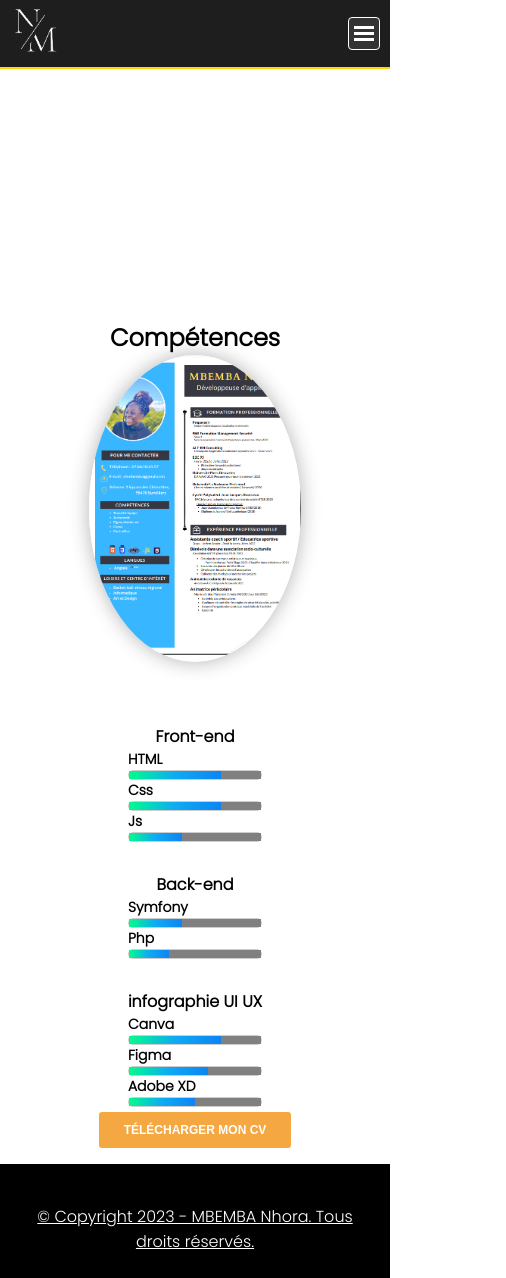
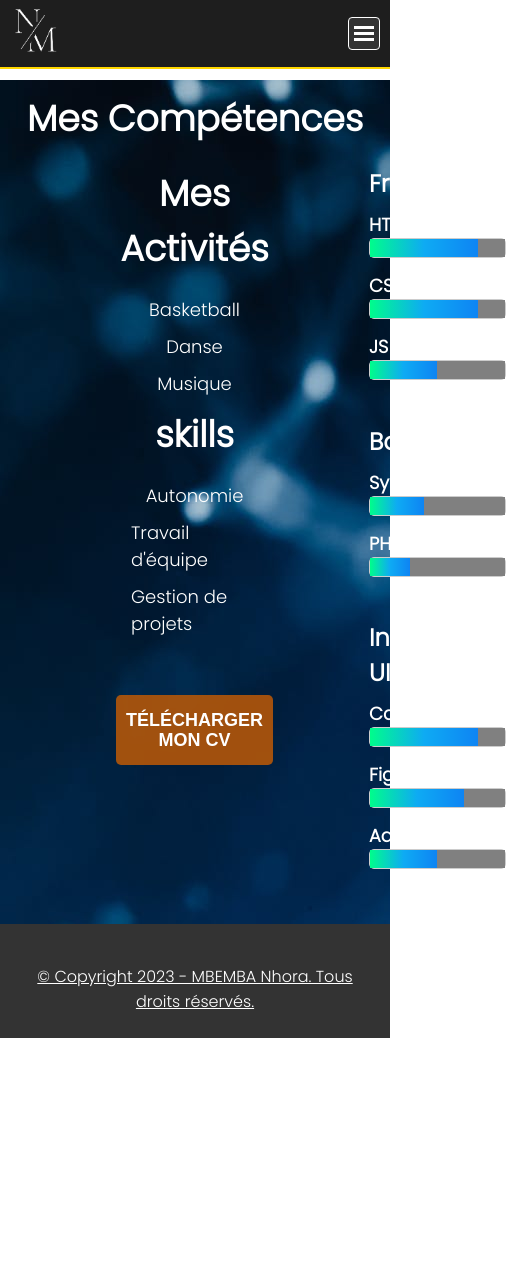
Before and after one commit to Nhoni/Cv_Mbemba_Nhora, a React (Vite) app: page /competences in a window 390 px wide. Shown: the whole page, 506 px wide, since content can reach past the window. After the commit the page ends 1038 px from the top, so only its background shows below. Built offline with nearby package versions, Linux system fonts and the light colour scheme.

Commit message:
🎨 amélioration du de la pages compétences

```diff
--- a/index.html
+++ b/index.html
@@ -19,7 +19,7 @@
   <body>
     <div id="root"></div>
     <script type="module" src="/src/main.jsx"></script>
-    <!-- <script src="src/js/nav.js"></script>
-    <script src="src/js/Progress-bar.js"></script> -->
+    <!-- <script src="src/js/nav.js"></script> -->
+    <script src="src/js/Progress-bar.js"></script>
   </body>
 </html>
--- a/src/Components/Skills.jsx
+++ b/src/Components/Skills.jsx
@@ -1,48 +1,120 @@
-import React from 'react'
+import React, { useEffect } from 'react';
+
+function animateProgressBar(progress) {
+  const targetValue = parseInt(progress.getAttribute('value'));
+  const max = parseInt(progress.getAttribute('max'));
+  const animationDuration = 80000;
+  const step = targetValue / (animationDuration / 1000);
+
+  let current = 0;
+
+  const animation = setInterval(() => {
+    if (current < targetValue) {
+      current += step;
+      if (current > targetValue) {
+        current = targetValue;
+      }
+      progress.value = current;
+    } else {
+      progress.value = targetValue;
+      clearInterval(animation);
+    }
+  }, 10);
+}
+
+function handleDivHover() {
+  const progressBars = document.querySelectorAll('progress');
+  progressBars.forEach((progress) => {
+    animateProgressBar(progress);
+  });
+}
+
+const competencesData = [
+  {
+    category: 'Front-end',
+    skills: [
+      { label: 'HTML', value: 80 },
+      { label: 'CSS', value: 80 },
+      { label: 'JS', value: 50 },
+    ],
+  },
+  {
+    category: 'Back-end',
+    skills: [
+      { label: 'Symfony', value: 40 },
+      { label: 'PHP', value: 30 },
+    ],
+  },
+  {
+    category: 'Infographie UI UX',
+    skills: [
+      { label: 'Canva', value: 80 },
+      { label: 'Figma', value: 70 },
+      { label: 'Adobe XD', value: 50 },
+    ],
+  },
+];
 
 function Skills() {
-    return (
-        <>
-        <div className="content_competences" id="competences">
-        <h2>Compétences</h2>
-        <div  className="competences-section">
+  useEffect(() => {
+    const divContainer = document.getElementById('bar_front');
+    divContainer.addEventListener('mouseenter', handleDivHover);
 
-            <div className="photos-p">
-                <img className="projet_image_cv" src="src\assets\img\cv_photo.PNG" alt="Mbemba Nhora" style={{ height: '300px' }}></img>
+    return () => {
+      divContainer.removeEventListener('mouseenter', handleDivHover);
+    };
+  }, []);
+
+  return (
+
+    <div className="content_competences" id="competences">
+      <h2>Mes Compétences</h2>
+      <div className="competences-section">
+<div className='content'>
+      <div>
+      <h2>Mes Activités</h2>
+      <ul>
+        <li>Basketball</li>
+        <li>Danse</li>
+        <li>Musique</li>
+      </ul>
+    </div>
+
+    <div>
+      <h2>skills</h2>
+      <ul>
+        <li>Autonomie</li>
+        <li>Travail d'équipe</li>
+        <li>Gestion de projets</li>
+      </ul>
+    </div>
+    <a href="./img/ressources/MBEMBA_Nhora_Developpeuse_d'application_multimédia.pdf" download="">
+        <button className="roll-button" type="button" >
+          Télécharger mon cv
+        </button>
+      </a>
+</div>
+        <div id="bar_front">
+          {competencesData.map((categoryData, index) => (
+            <div key={index}>
+              <p>
+                <strong>{categoryData.category}</strong>
+              </p>
+              {categoryData.skills.map((skill, skillIndex) => (
+                <React.Fragment key={skillIndex}>
+                  <label htmlFor={`file_${index}_${skillIndex}`}>{skill.label}</label>
+                  <progress id={`file_${index}_${skillIndex}`} max="100" value={skill.value}>
+                    {skill.value}%
+                  </progress>
+                </React.Fragment>
+              ))}
             </div>
+          ))}
+        </div>
+      </div>
+    </div>
 
-            <div id="bar_front">
-                <p><strong>Front-end</strong></p>
-                <label for="file">HTML</label>
-                <progress id="file_" max="100" value="70">70%</progress>
-                <label for="file">Css</label>
-                <progress id="file_" max="100" value="70">70%</progress>
-                <label for="file">Js</label>
-                <progress id="file_" max="100" value="40">40%</progress>
+  );
+}
 
-                <p><strong>Back-end</strong></p>
-                <label for="file">Symfony</label>
-                <progress id="file_" max="100" value="40">40%</progress>
-                <label for="file">Php</label>
-                <progress id="file_" max="100" value="30">30%</progress>
-
-                <p><strong>infographie UI UX</strong></p>
-                <label for="file">Canva</label>
-                <progress id="file_" max="100" value="70">70%</progress>
-                <label for="file">Figma</label>
-                <progress id="file_" max="100" value="60">50%</progress>
-                <label for="file">Adobe XD</label>
-                <progress id="file_" max="100" value="50">50%</progress>
-            </div>
-        </div>
-
-        <a href = "./img/ressources/MBEMBA_Nhora_Developpeuse_d'application_multimédia.pdf" Download = "">
-                <button className="roll-button" type = "button">Télécharger mon cv</button>
-        </a>
-
-	</div>
-        </>
-
-    )
-}
 export default Skills;
--- a/src/Pages/Compétences.jsx
+++ b/src/Pages/Competences.jsx
@@ -7,7 +7,7 @@ function Compétences() {
     return (
         <>
         <Nav/>
-        <main style={{ marginTop: '20rem',  height:'100vh'}}>
+        <main style={{ marginTop: '5rem',  height:'100vh'}}>
             <Skills />
         </main>
         <Footer />
--- a/src/css/index.css
+++ b/src/css/index.css
@@ -2,22 +2,18 @@
 
 * {
     margin: 0;
-    padding: 0;
     box-sizing: border-box;
 }
 
 body {
     font-family: 'Poppins', Arial, sans-serif;
-    /* height: 100vh; */
 }
 
 header {
     background-color: #333;
 }
 
-main{
-  height:90vh;
-}
+
 
 /*------------------------------------------------------ NavBar -------------------------------------------------------- */
 
@@ -238,9 +234,9 @@ a:hover {
 
 /*------------------------------------------------------ Accueil -------------------------------------------------------- */
 
-/* MonComposant.css */
 
-/* Styles pour la section "Accueil" */
+
+
 .content_acc {
   display: flex;
   justify-content: center;
@@ -261,6 +257,17 @@ a:hover {
   border-radius: 10px;
   box-shadow: 0 0 20px rgba(0, 0, 0, 0.3);
   transition: all 0.3s ease-in-out;
+}
+.content_apropos {
+  display: flex;
+  justify-content: center;
+  align-items: center;
+  height: 100vh;
+  background: linear-gradient(to left, #2b5876, #4e4376);
+  color: #fff;
+  text-align: center;
+  flex-direction: column;
+  gap: 3rem;
 }
 
 .acceuil-section:hover {
@@ -365,6 +372,7 @@ h1 {
   text-transform: uppercase;
   border-radius: 3px;
   transition: all 0.3s;
+
 }
 
 .roll-button:hover {
@@ -518,107 +526,126 @@ h1 {
 }
 
 .apropos-section a {
-  color: #f3900ec7;
+  color: #f3900eda;
 }
 
 .apropos-section a:hover {
   text-decoration: underline;
 }
 /*------------------------------------------------------ Compétences -------------------------------------------------------- */
+/* Styles pour la section de compétences */
+
 .content_competences {
+  background: url('../assets/img/pexels-tara-winstead-8386440.jpg');
+  color: #fff;
+  padding: 20px;
+  height: 100vh;
   display: flex;
   flex-direction: column;
-  align-items: center;
-  margin: 5rem;
+  justify-content: center;
+
 }
 
+/* Styles pour la section de compétences - Titre */
+h2 {
+  font-size: 36px;
+  margin-bottom: 20px;
+  text-align: center;
+}
+
+/* Styles pour la liste à puces d'activités */
+ul {
+  list-style-type: none;
+  padding: 0;
+}
+.content{
+  margin-left: 6rem;
+}
+.content ul{
+  flex-direction: column;
+  align-items: center;
+}
+li {
+  font-size: 18px;
+  margin-bottom: 10px;
+}
+
+/* Styles pour la section de compétences - Compétences */
 .competences-section {
   display: flex;
-  gap: 10rem;
-  align-items: center;
-  text-align: left;
-  flex-direction: row-reverse;
+  justify-content: space-between;
 }
 
-.projet_image_cv:hover{
-  box-shadow: 10px 5px 5px grey ;
+/* Styles pour chaque compétence */
+.skills-category {
+  flex: 1;
+  margin-right: 20px;
 }
 
-label {
-  padding-right: 10px;
-  font-size: 1rem;
+/* Styles pour les compétences - Titre */
+.skills-category h2 {
+  font-size: 24px;
+  margin-bottom: 15px;
 }
 
-#file_ {
-  width: 700px;
+/* Styles pour les compétences - Liste à puces */
+.skills-category ul {
+  list-style-type: none;
+  padding: 0;
 }
 
-#bar_front {
-  display: flex;
-  flex-direction: column;
-  padding-bottom: 20px;
+.skills-category li {
+  font-size: 16px;
+  margin-bottom: 8px;
 }
 
-#bar_front p {
-  text-align: center;
-  margin-top: 30px;
+/* Styles pour la barre de compétences */
+#bar_front {
+  flex: 2;
+  margin-left: 6rem;
+  margin-right: 3rem;
 }
 
-/* Styles pour les tablettes et écrans plus petits */
-@media (max-width: 1023px) {
-  .content_competences {
-      margin: 2rem;
-  }
-
-  .competences-section {
-      gap: 5rem;
-      flex-direction: column;
-  }
-
-  label {
-      padding-right: 5px;
-      font-size: 0.8rem;
-  }
-
-  #file_ {
-      width: 100%;
-  }
-
-  #bar_front {
-      padding-bottom: 10px;
-  }
+/* Styles pour la barre de compétences - Catégorie */
+#bar_front > div {
+  margin-bottom: 30px;
 }
 
-/* Styles pour les petits écrans (téléphones) */
-@media (max-width: 767px) {
-  .content_competences {
-      margin: 1rem;
-  }
-
-  .competences-section {
-      gap: 2rem;
-      flex-direction: column;
-  }
-
-  label {
-      padding-right: 3px;
-      font-size: 0.7rem;
-  }
-
-  #file_ {
-      width: 100%;
-  }
-
-  #bar_front {
-      padding-bottom: 5px;
-  }
+/* Styles pour la barre de compétences - Titre de catégorie */
+#bar_front p {
+  font-size: 24px;
+  margin-bottom: 10px;
 }
 
+/* Styles pour la barre de compétences - Compétence */
+#bar_front label {
+  font-size: 18px;
+  margin-bottom: 8px;
+}
 
+/* Styles pour la barre de compétences - Barre de progression */
+#bar_front progress {
+  width: 100%;
+  height: 20px;
+  margin-bottom: 10px;
+}
 
+/* Styles pour le bouton de téléchargement */
+.roll-button {
+  background-color: #b65709e2; /* Couleur de fond verte */
+  color: #fff; /* Couleur du texte claire */
+  padding: 15px 10px;
+  font-size: 18px;
+  text-decoration: none;
+  display: inline-block;
+  border-radius: 5px;
+  transition: background-color 0.3s;
+  margin-top: 3rem;
+}
 
-
-/* ------------------------------------------------------- Projet -------------------------------------------------------- */
+.content .roll-button:hover {
+  background-color: #45a06f; /* Couleur de fond verte foncée au survol */
+}
 
   progress {
     width: 100%;
@@ -634,6 +661,11 @@ label {
 
   }
 
+
+
+
+
+/* -------------------------------------------------------------------------------------------------------- */
 .content_projet {
   padding: 1rem;
   display: flex;
@@ -840,7 +872,7 @@ button:hover {
 /*------------------------------------------------------ Footer-------------------------------------------------------- */
 footer {
     text-align: center;
-    background-color: #000000;
+    background-color: #333;;
     padding: 1.5rem;
 }
 
--- a/src/main.jsx
+++ b/src/main.jsx
@@ -3,7 +3,7 @@ import ReactDOM from 'react-dom/client'
 import './css/index.css';
 import {createBrowserRouter,RouterProvider,} from "react-router-dom"
 import Home from './Pages/Home';
-import Compétences from './Pages/Compétences';
+import Competences from './Pages/Competences';
 
 const router = createBrowserRouter([
   {
@@ -12,7 +12,7 @@ const router = createBrowserRouter([
   },
   {
     path: "/competences",
-    element: <Compétences />,
+    element: <Competences />,
   },
 
 ]);
```
Also changed, not shown: src/App.jsx (+4 -3 lines), src/Components/About.jsx (added, +30 -0 lines), src/Pages/Home.jsx (+2 -20 lines), src/assets/img/pexels-tara-winstead-8386440.jpg (added).
